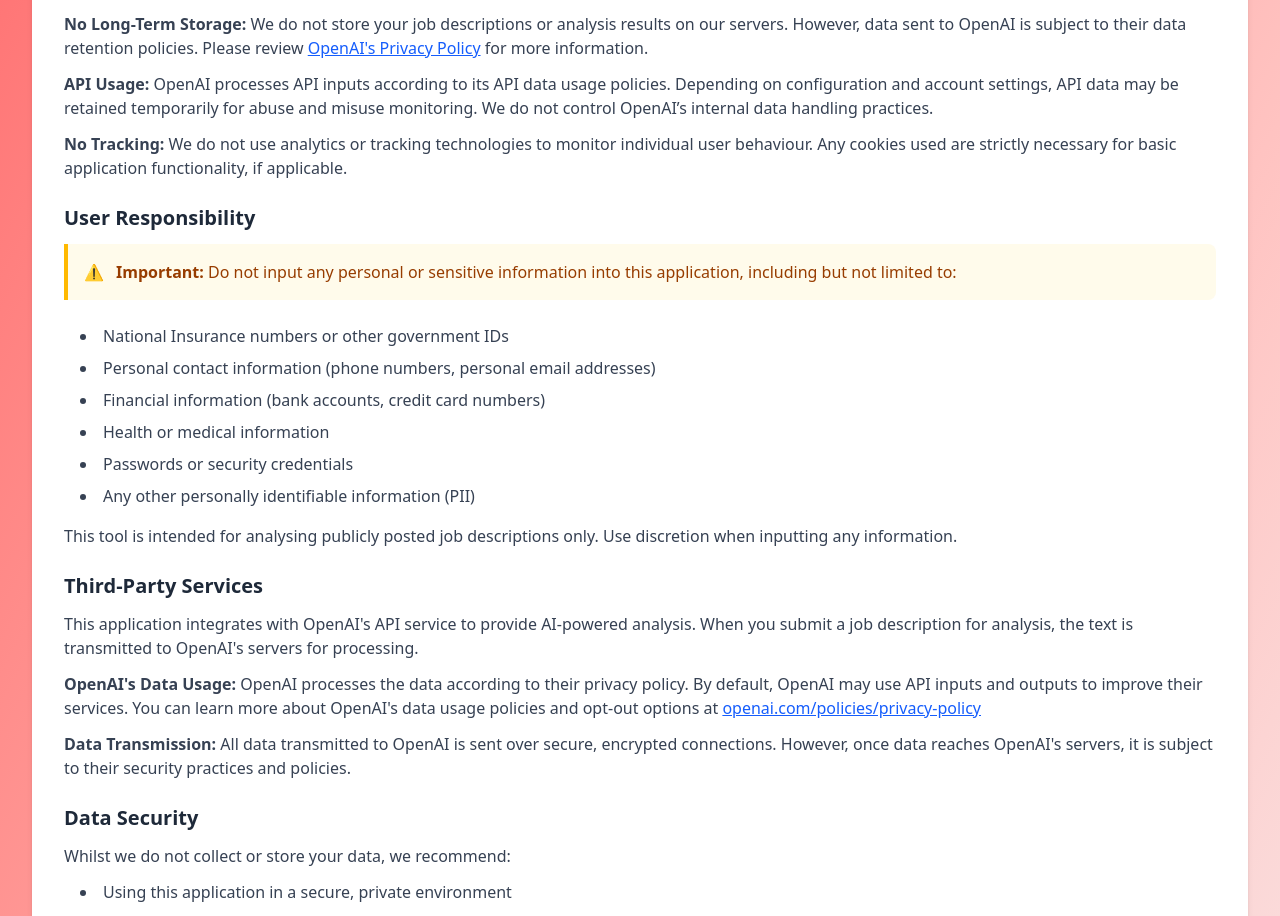
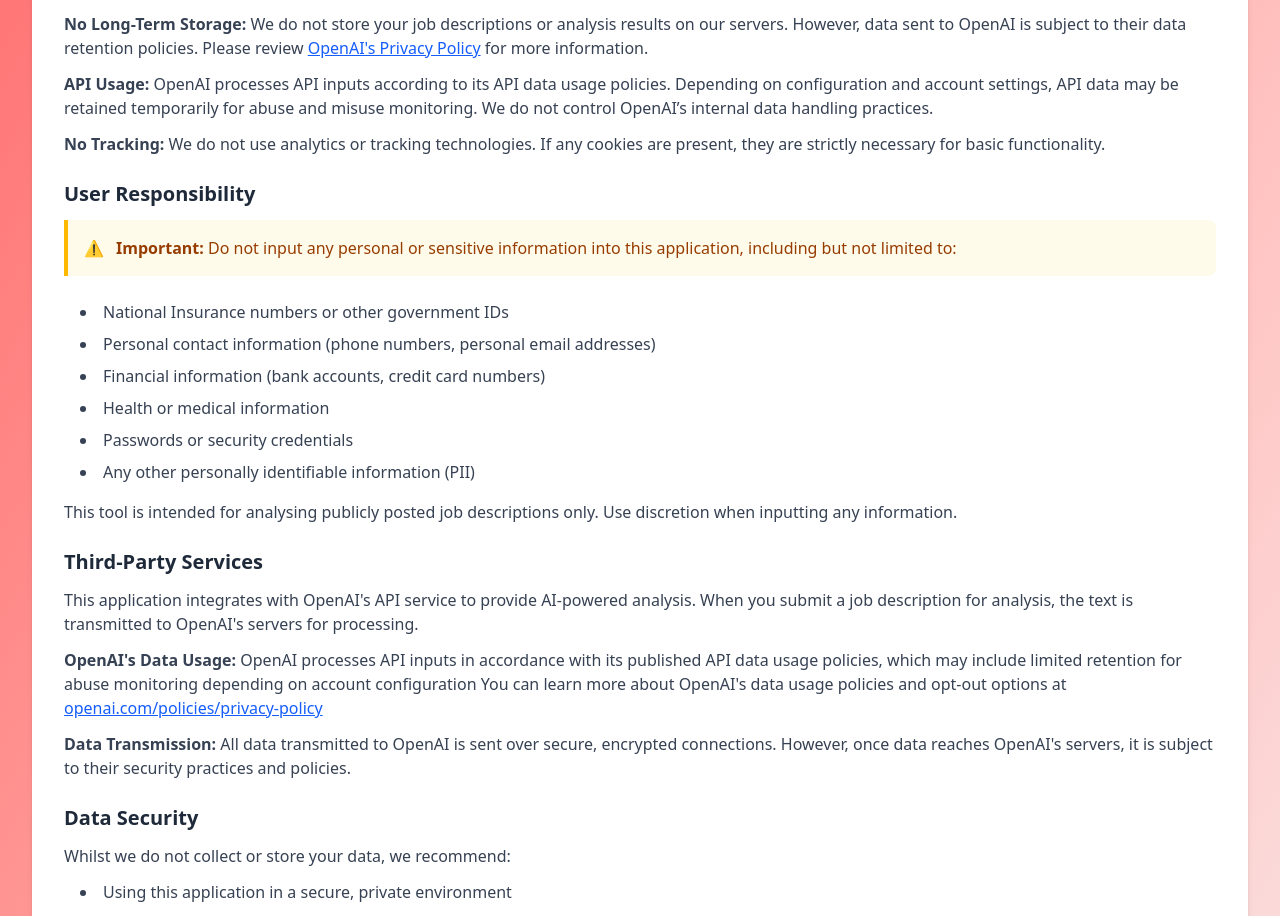
Before and after one commit to honhaoz/ai-job-analyser, a Next.js app in the folder apps/consumer-app/: page /privacy in a window 1280 px wide. Shown: the part 500-1416 px from the top of the page. Built offline with nearby package versions, Linux system fonts and the light colour scheme.

Commit message:
feature: improve privacy wording

```diff
--- a/apps/consumer-app/app/privacy/page.tsx
+++ b/apps/consumer-app/app/privacy/page.tsx
@@ -50,9 +50,8 @@ export default function PrivacyPolicy() {
           </p>
           <p>
             <strong>No Tracking:</strong> We do not use analytics or tracking
-            technologies to monitor individual user behaviour. Any cookies used
-            are strictly necessary for basic application functionality, if
-            applicable.
+            technologies. If any cookies are present, they are strictly
+            necessary for basic functionality.
           </p>
         </PolicySection>
 
@@ -92,10 +91,11 @@ export default function PrivacyPolicy() {
             the text is transmitted to OpenAI's servers for processing.
           </p>
           <p className="mb-3">
-            <strong>OpenAI's Data Usage:</strong> OpenAI processes the data
-            according to their privacy policy. By default, OpenAI may use API
-            inputs and outputs to improve their services. You can learn more
-            about OpenAI's data usage policies and opt-out options at{" "}
+            <strong>OpenAI's Data Usage:</strong> OpenAI processes API inputs in
+            accordance with its published API data usage policies, which may
+            include limited retention for abuse monitoring depending on account
+            configuration You can learn more about OpenAI's data usage policies
+            and opt-out options at{" "}
             <a
               href="https://openai.com/policies/privacy-policy"
               target="_blank"
```
